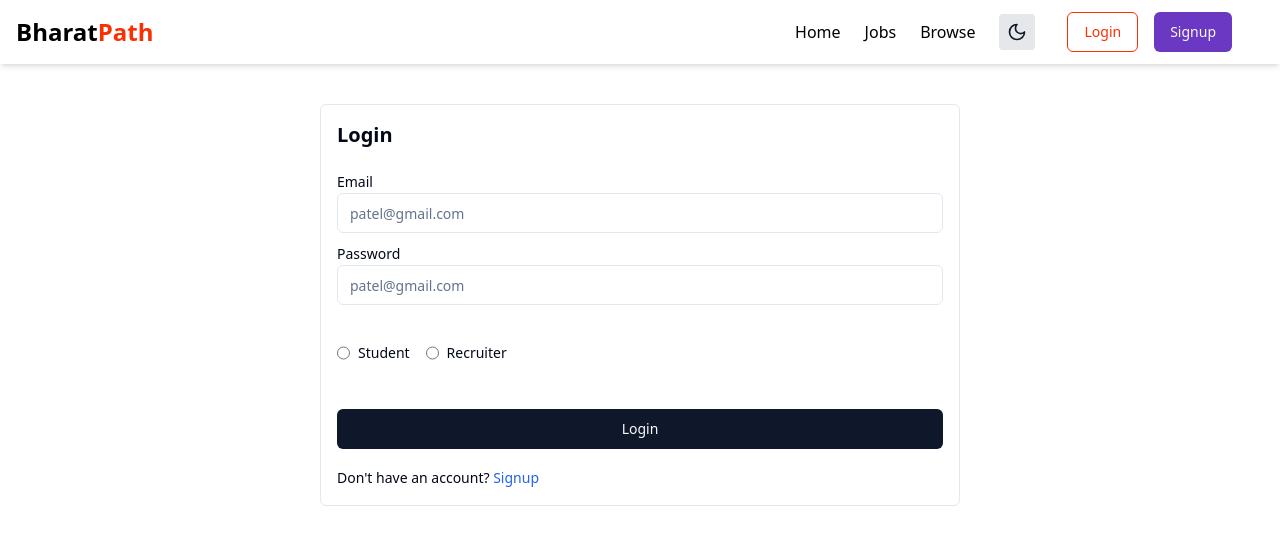
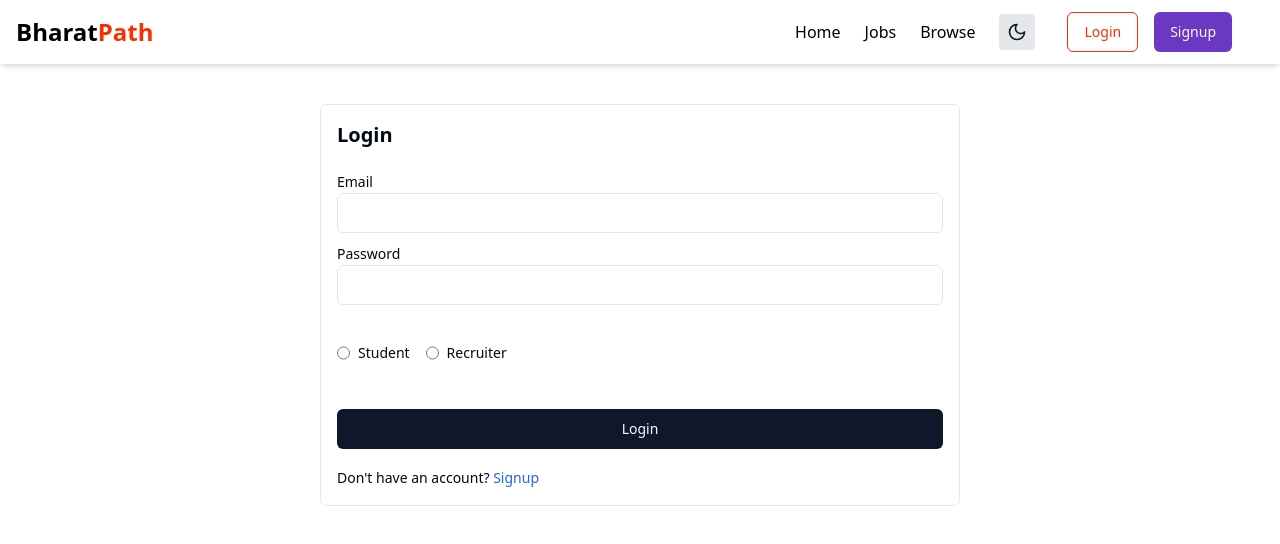
Before and after one commit to Ishan-Mittal69/SIH24_1632, a React (Vite) app in the folder frontend/: page /login in a window 1280 px wide. Shown: the top 544 px of the page. Built offline with nearby package versions, Linux system fonts and the light colour scheme.

Commit message:
remove placeholder on login

```diff
--- a/frontend/src/components/auth/Login.jsx
+++ b/frontend/src/components/auth/Login.jsx
@@ -69,7 +69,7 @@
               value={input.email}
               name="email"
               onChange={changeEventHandler}
-              placeholder="patel@gmail.com"
+              placeholder=""
             />
           </div>
 
@@ -80,7 +80,7 @@
               value={input.password}
               name="password"
               onChange={changeEventHandler}
-              placeholder="patel@gmail.com"
+              placeholder=""
             />
           </div>
           <div className="flex items-center justify-between">
```
